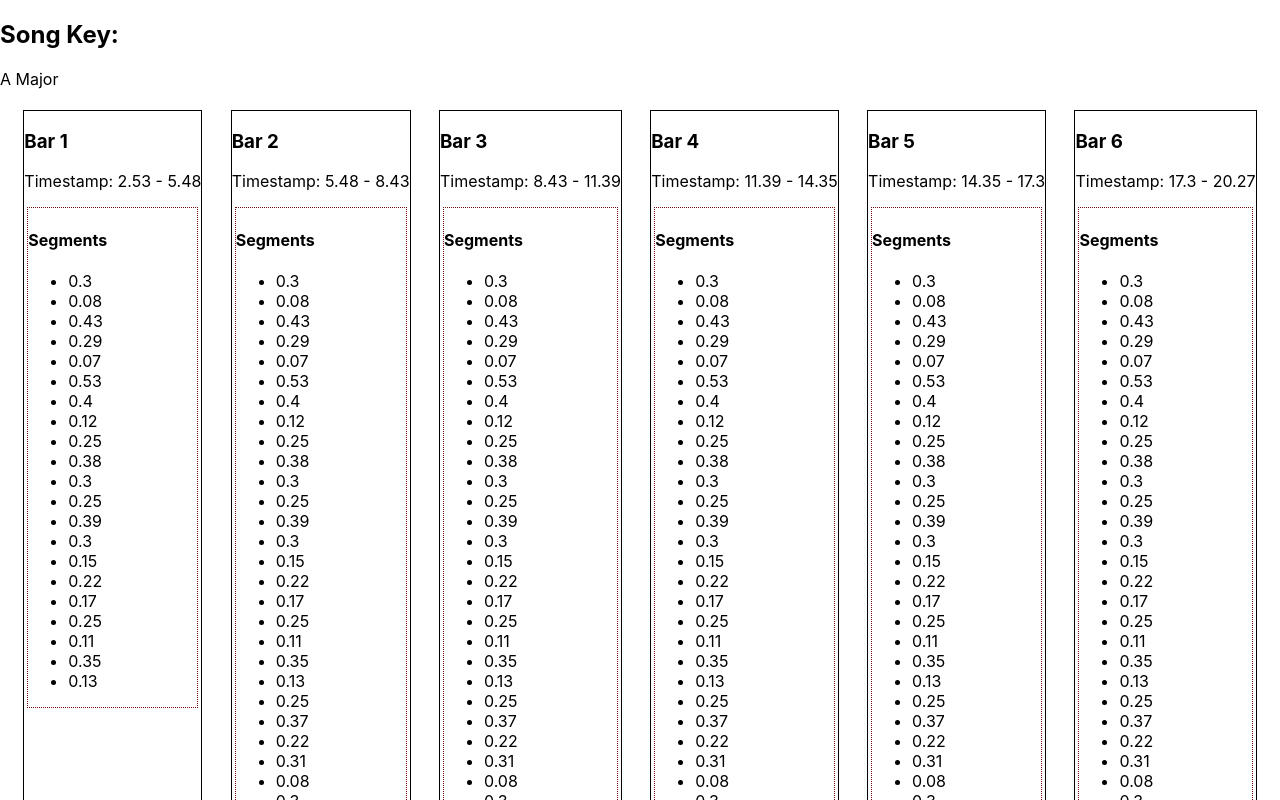
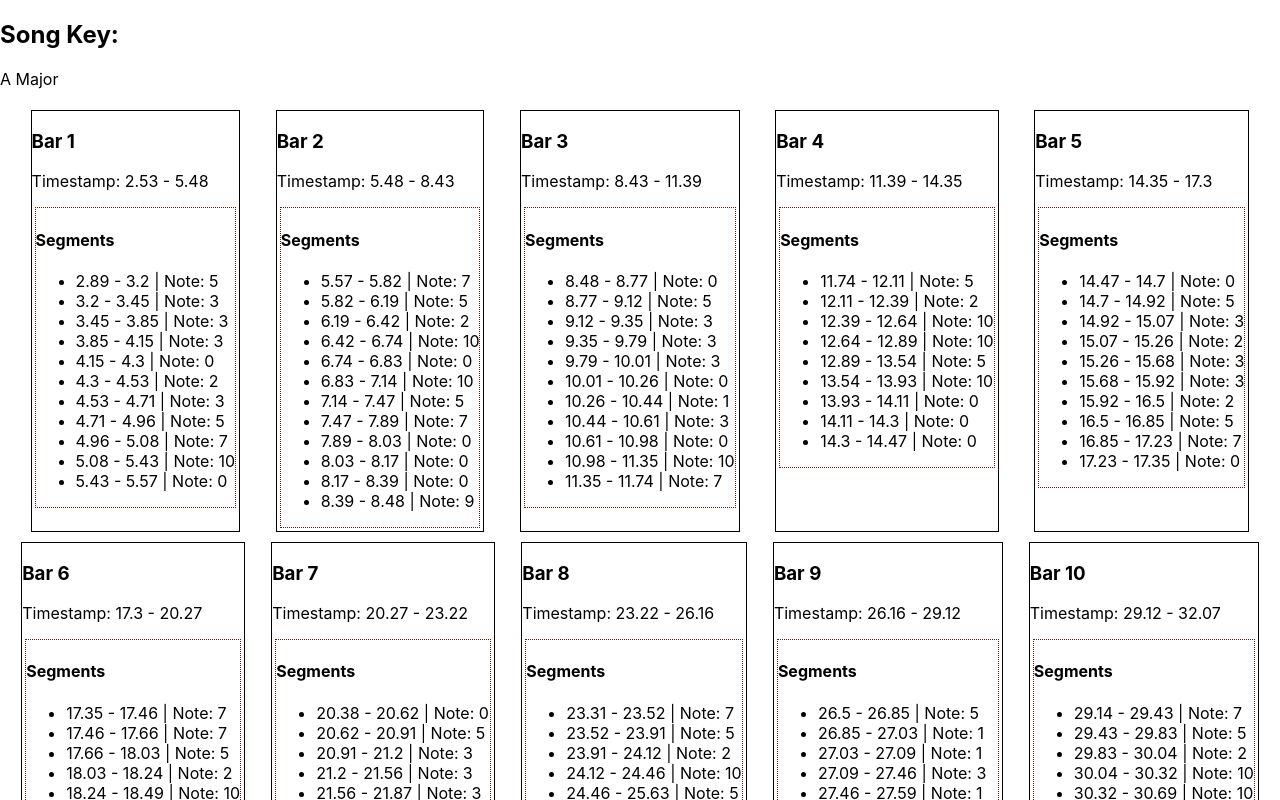
Before and after one commit to jwwharrell/song-charter, a React (Create React App) app in the folder song-charter/: page / in a window 1280 px wide. Shown: the top 800 px of the page. Built offline with nearby package versions, Linux system fonts and the light colour scheme; the HTML template or start-up script is replaced by a standard one.

Commit message:
Updated segments to list strongest pitch value

```diff
--- a/song-charter/src/components/Charter.js
+++ b/song-charter/src/components/Charter.js
@@ -21,7 +21,6 @@ export default class Charter extends Component {
     }
 
     keyConverter = (keyNum) => {
-        let newKey
         const keyMap = {
             'C': 1,
             'C#/Db': 2,
@@ -36,12 +35,14 @@ export default class Charter extends Component {
             'A#/Bb': 11,
             'B': 12,
         }
-        const getKey = (object, value) => {
-            newKey = Object.keys(object).find(key => object[key] === value)
-        }
-        getKey(keyMap, keyNum)
+        let newKey = this.getKey(keyMap, keyNum)
         return newKey
     }
+
+    getKey = (object, value) => {
+        return Object.keys(object).find(key => object[key] === value)
+    }
+
 
     modeConverter = (modeNum) => {
         if (modeNum) {
@@ -51,9 +52,8 @@ export default class Charter extends Component {
 
     }
 
-    roundDecimal = (num) => {
-        return Math.floor(num * 100) / 100
-    }
+    roundDecimal = num => Math.floor(num * 100) / 100
+
 
     render() {
         const bars = this.state.bars
@@ -62,7 +62,7 @@ export default class Charter extends Component {
         for (let i = 0; i < bars.length; i++) {
             bars[i].segments = []
             for (let j = 0; j < segments.length; j++) {
-                if (this.roundDecimal(segments[j].start) < this.roundDecimal(bars[i].duration + bars[i].start)) {
+                if (this.roundDecimal(segments[j].start) >= this.roundDecimal(bars[i].start) && this.roundDecimal(segments[j].start) < this.roundDecimal(bars[i].duration + bars[i].start)) {
                     bars[i].segments.push(segments[j])
                 }
             }
@@ -75,7 +75,7 @@ export default class Charter extends Component {
                         <ul>
                             {bars[i].segments.map((segment) => {
                                 return (
-                                    <li>{this.roundDecimal(segment.duration)}</li>
+                                    <li>{this.roundDecimal(segment.start)} - {this.roundDecimal(segment.start + segment.duration)} | Note: {this.getKey(segment.pitches, 1)}</li>
                                 )
                             })}
                         </ul>
```
